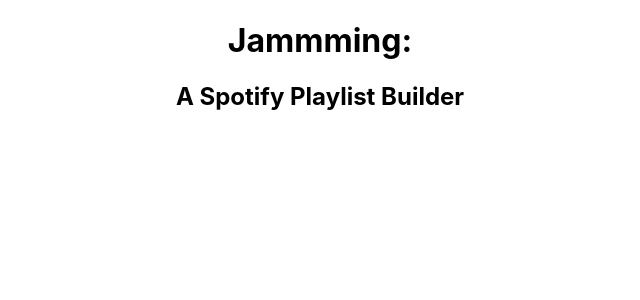
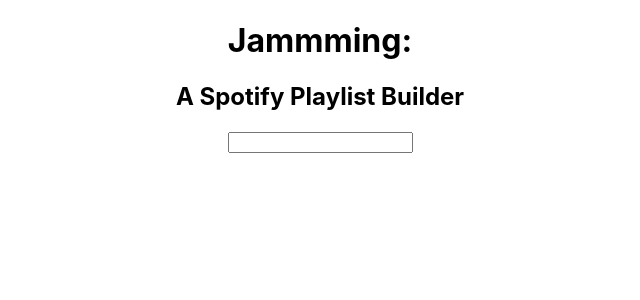
Before and after one commit to johnnyBettencourt/Jammming, a React (Create React App) app: page / in a window 1280 px wide. Shown: the top 300 px of the page, without its empty margins (320-960 px from the left). Built offline with nearby package versions, Linux system fonts and the light colour scheme.

Commit message:
added search bar structure

```diff
--- a/src/components/Header.js
+++ b/src/components/Header.js
@@ -1,10 +1,12 @@
 import React from "react";
+import SearchBar from "./SearchBar";
 
 function Header() {
     return(
         <>
             <h1>Jammming:</h1>
             <h2>A Spotify Playlist Builder</h2>
+            <SearchBar />
         </>
     )
 }
--- a/src/components/SearchBar.js
+++ b/src/components/SearchBar.js
@@ -1,7 +1,25 @@
-import React from "react";
+import React, { useState } from "react";
 
 function SearchBar() {
+    const [userInput, setUserInput] = useState('');
 
+    function handleChange(e){
+        setUserInput(e.target.value)
+    }
+
+    return(
+        <>
+            <form>
+                <input
+                    onChange={handleChange}
+                    value={userInput}
+                    type="text"
+                    id="search"
+                />
+            </form>
+        </>
+
+    );
 }
 
 export default SearchBar;
```
